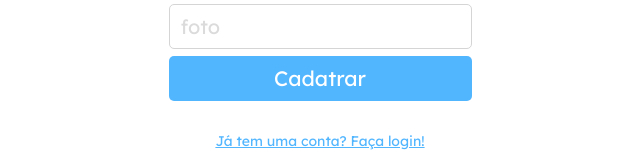
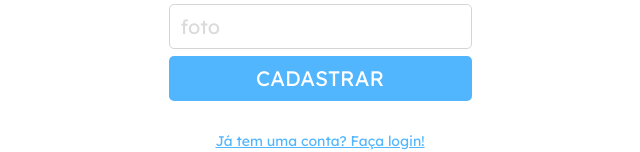
Before and after one commit to csjhonathan/projeto11-trackit, a React (Create React App) app: page /cadastro in a window 1280 px wide. Shown: the part 505-657 px from the top of the page, without its empty margins (320-960 px from the left). Built offline with nearby package versions, Linux system fonts and the light colour scheme.

Commit message:
Logica: loading e disabled nos formularios de login e cadastro

```diff
--- /dev/null
+++ b/src/components/Loader/Loader.jsx
@@ -0,0 +1,16 @@
+import { ThreeDots } from "react-loader-spinner";
+import colors from "../../constants/colors";
+export default function Loader(){
+  return(
+    <ThreeDots
+      height="80"
+      width="80"
+      radius="9"
+      color={`${colors.neutral}`}
+      ariaLabel="three-dots-loading"
+      wrapperStyle={{}}
+      wrapperClassName=""
+      visible={true}
+    />
+  )
+}
--- a/src/pages/Login/LoginPage.js
+++ b/src/pages/Login/LoginPage.js
@@ -4,6 +4,7 @@ import { Link, useNavigate } from "react-router-dom";
 import { useState } from "react";
 import axios from "axios";
 import BASE_URL from "../../constants/BASE_URL";
+import Loader from "../../components/Loader/Loader";
 export default function LoginPage (){
   const [disabled, setDisabled] = useState(false)
   const [login, setLogin] = useState({email : "", password : ""})
@@ -62,7 +63,7 @@ export default function LoginPage (){
         />
 
         <LoginButton type="submit" disabled={disabled} data-test="login-btn">
-          Entrar
+          {disabled ? <Loader/> : "Entrar"}
         </LoginButton>
 
       </LoginForm>
--- a/src/pages/Login/loginStyles.js
+++ b/src/pages/Login/loginStyles.js
@@ -68,7 +68,9 @@ const LoginButton = styled.button`
   line-height: 26px;
   text-align: center;
   color : ${colors.neutral};
-
+  display: flex;
+  justify-content: center;
+  align-items: center;
   &:disabled{
     opacity: 0.7;
   }
--- a/src/pages/Register/RegisterPage .js
+++ b/src/pages/Register/RegisterPage .js
@@ -4,8 +4,10 @@ import { Link, useNavigate } from "react-router-dom";
 import { useState } from "react";
 import axios from "axios";
 import BASE_URL from "../../constants/BASE_URL"
+import Loader from "../../components/Loader/Loader";
 export default function Register() {
   const [register, setRegister] = useState({ email: "", name: "", image: "", password: "" });
+  const [disabled, setDisabled] = useState(false)
   const navigate = useNavigate()
   function handleFormData(e) {
     setRegister({...register, [e.name] : e.value})
@@ -13,14 +15,15 @@ export default function Register() {
 
   function registerUser(e) {
     e.preventDefault();
-
+    setDisabled(true)
     axios.post(`${BASE_URL}/auth/sign-up`, register)
       .then(() => {
-        console.log("cadastrado com sucesso")
+        console.log("cadastrado com sucesso");
         navigate("/");
       })
       .catch(erro => {
         alert(erro.response.data.message)
+        setDisabled(false);
       })
 
   }
@@ -38,6 +41,7 @@ export default function Register() {
 
           value = {register.email}
           onChange = {e => handleFormData(e.target)}
+          disabled = {disabled}
 
           data-test="email-input"
         />
@@ -50,6 +54,7 @@ export default function Register() {
 
           value = {register.password}
           onChange = {e => handleFormData(e.target)}
+          disabled = {disabled}
 
           data-test="password-input"
         />
@@ -62,6 +67,7 @@ export default function Register() {
 
           value = {register.name}
           onChange = {e => handleFormData(e.target)}
+          disabled = {disabled}
 
           data-test="user-name-input"
         />
@@ -74,12 +80,13 @@ export default function Register() {
 
           value = {register.image}
           onChange = {e => handleFormData(e.target)}
+          disabled = {disabled}
 
           data-test="user-image-input"
         />
 
         <RegisterButton type="submit" data-test="signup-btn">
-          Cadatrar
+        {disabled ? <Loader/> : "CADASTRAR"}
         </RegisterButton>
 
       </RegisterForm>
--- a/src/pages/Register/registerStyles.js
+++ b/src/pages/Register/registerStyles.js
@@ -51,6 +51,11 @@ const InputRegisterForm = styled.input`
   &::placeholder{
     color: ${colors.placeholder};
   }
+
+  &:disabled{
+    background-color: #F2F2F2;
+    color: #AFAFAF;
+  }
 `
 const RegisterButton = styled.button`
   width: 303px;
@@ -65,6 +70,12 @@ const RegisterButton = styled.button`
   line-height: 26px;
   text-align: center;
   color : ${colors.neutral};
+  display: flex;
+  justify-content: center;
+  align-items: center;
+  &:disabled{
+    opacity: 0.7;
+  }
 `
 
 export {RegisterContainer, Logo, RegisterForm, InputRegisterForm, RegisterButton};
```
